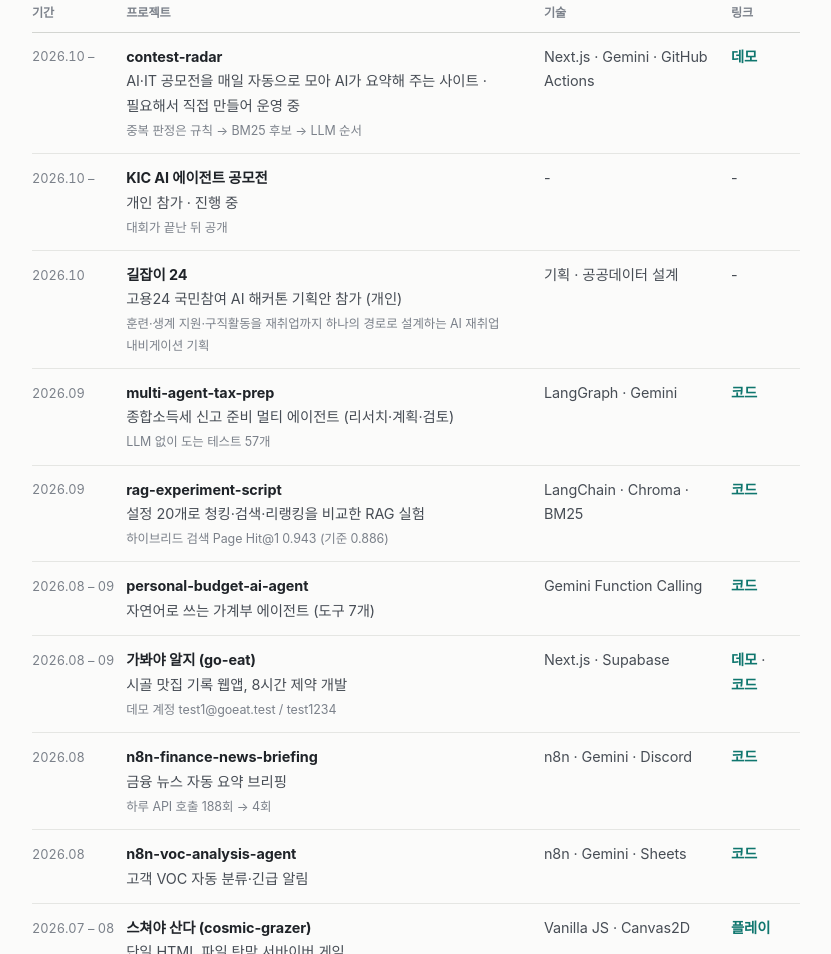
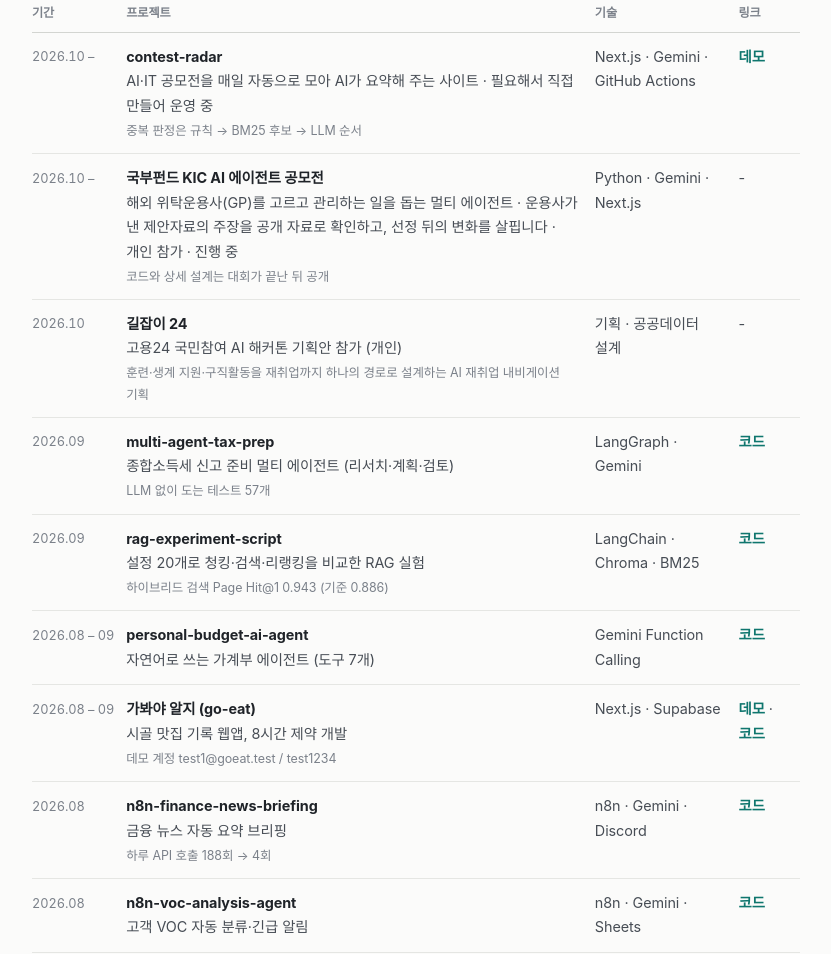
Before and after one commit to noviz-domino/noviz-domino.github.io, a plain HTML site: page index.html in a window 1280 px wide. Shown: the part 6265-7219 px from the top of the page, without its empty margins (408-1239 px from the left). Drawn offline with Linux system fonts and the light colour scheme; a web font is replaced by a local one.

Commit message:
docs: 국부펀드 KIC 공모전 항목에 대회 이름과 만드는 것 한 줄 설명 추가
코드와 상세 설계는 대회 약관에 따라 대회가 끝난 뒤 공개

Co-Authored-By: Claude Opus 5.5 <noreply@anthropic.com>

```diff
--- a/index.html
+++ b/index.html
@@ -504,7 +504,7 @@
         <thead><tr><th>기간</th><th>프로젝트</th><th class="stack">기술</th><th>링크</th></tr></thead>
         <tbody>
           <tr><td>2026.10 –</td><td><b>contest-radar</b>AI·IT 공모전을 매일 자동으로 모아 AI가 요약해 주는 사이트 · 필요해서 직접 만들어 운영 중<span class="s">중복 판정은 규칙 → BM25 후보 → LLM 순서</span></td><td class="stack">Next.js · Gemini · GitHub Actions</td><td><a href="https://contest-radar-eta.vercel.app" target="_blank" rel="noopener noreferrer">데모</a></td></tr>
-          <tr><td>2026.10 –</td><td><b>KIC AI 에이전트 공모전</b>개인 참가 · 진행 중<span class="s">대회가 끝난 뒤 공개</span></td><td class="stack">-</td><td>-</td></tr>
+          <tr><td>2026.10 –</td><td><b>국부펀드 KIC AI 에이전트 공모전</b>해외 위탁운용사(GP)를 고르고 관리하는 일을 돕는 멀티 에이전트 · 운용사가 낸 제안자료의 주장을 공개 자료로 확인하고, 선정 뒤의 변화를 살핍니다 · 개인 참가 · 진행 중<span class="s">코드와 상세 설계는 대회가 끝난 뒤 공개</span></td><td class="stack">Python · Gemini · Next.js</td><td>-</td></tr>
           <tr><td>2026.10</td><td><b>길잡이 24</b>고용24 국민참여 AI 해커톤 기획안 참가 (개인)<span class="s">훈련·생계 지원·구직활동을 재취업까지 하나의 경로로 설계하는 AI 재취업 내비게이션 기획</span></td><td class="stack">기획 · 공공데이터 설계</td><td>-</td></tr>
           <tr><td>2026.09</td><td><b>multi-agent-tax-prep</b>종합소득세 신고 준비 멀티 에이전트 (리서치·계획·검토)<span class="s">LLM 없이 도는 테스트 57개</span></td><td class="stack">LangGraph · Gemini</td><td><a href="https://github.com/noviz-domino/portfolio/tree/main/projects/multi-agent-tax-prep" target="_blank" rel="noopener noreferrer">코드</a></td></tr>
           <tr><td>2026.09</td><td><b>rag-experiment-script</b>설정 20개로 청킹·검색·리랭킹을 비교한 RAG 실험<span class="s">하이브리드 검색 Page Hit@1 0.943 (기준 0.886)</span></td><td class="stack">LangChain · Chroma · BM25</td><td><a href="https://github.com/noviz-domino/portfolio/tree/main/projects/rag-experiment-script" target="_blank" rel="noopener noreferrer">코드</a></td></tr>
```
